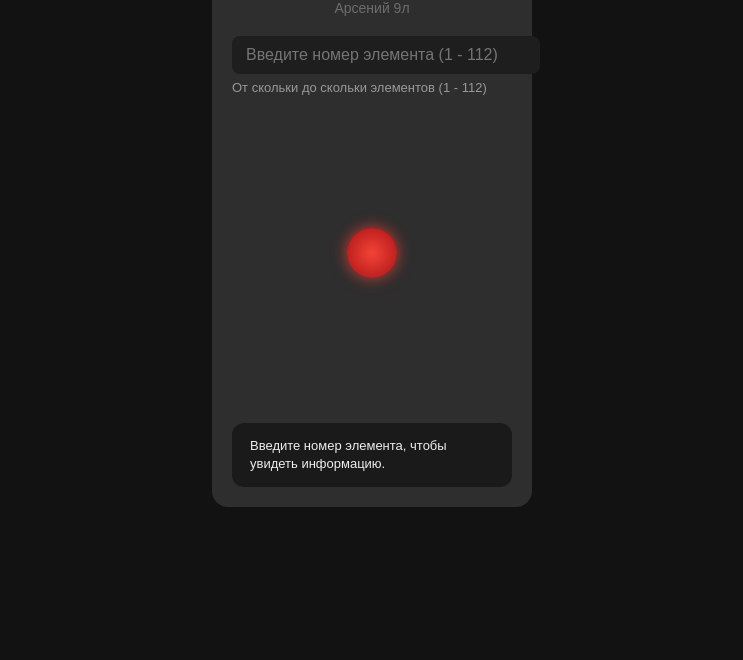
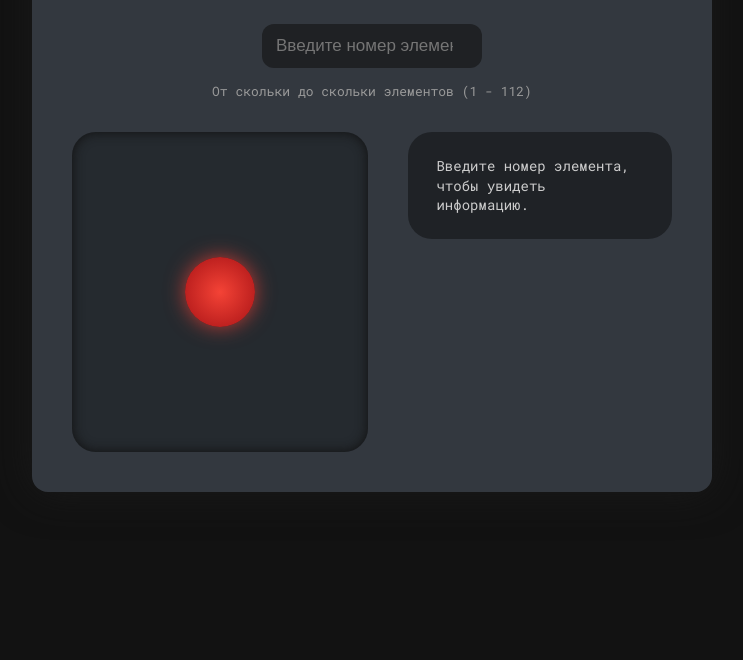
Before and after one commit to s3nn1x/Atom-Vision, a plain HTML site: page docs/index.html in a window 1280 px wide. Shown: the part 140-800 px from the top of the page, without its empty margins (268-1011 px from the left). Drawn offline with Linux system fonts and the light colour scheme.

Commit message:
Update index.html

```diff
--- a/docs/index.html
+++ b/docs/index.html
@@ -3,105 +3,129 @@
 <head>
 <meta charset="UTF-8" />
 <meta name="viewport" content="width=device-width, initial-scale=1" />
-<title>Визуализация Атома 2D</title>
+<title>Визуализация Атома</title>
 <style>
+  @import url('https://fonts.googleapis.com/css2?family=Roboto+Mono&display=swap');
+  * {
+    box-sizing: border-box;
+  }
   body {
     margin: 0;
-    background: #121212;
-    font-family: Arial, sans-serif;
-    color: #eee;
+    background-color: #121212;
+    font-family: 'Roboto Mono', monospace;
+    color: #ddd;
     display: flex;
     justify-content: center;
+    align-items: flex-start;
+    min-height: 100vh;
     padding: 40px 20px;
   }
   .container {
-    background: #2e2e2e;
+    background: #33383f;
     border-radius: 16px;
-    width: 320px;
-    padding: 20px;
-    box-sizing: border-box;
+    width: 680px;
+    padding: 30px 40px 40px 40px;
+    box-shadow: 0 0 40px #1a1a1a;
     user-select: none;
   }
   h1 {
-    margin: 0 0 6px 0;
+    margin: 0 0 8px 0;
+    font-weight: 600;
+    font-size: 28px;
     text-align: center;
+    color: #fff;
   }
   .author {
     text-align: center;
+    font-weight: 300;
     font-size: 14px;
     color: rgba(255 255 255 / 0.3);
-    margin-bottom: 20px;
+    margin-bottom: 30px;
   }
   input[type=number] {
-    width: 100%;
-    padding: 10px 14px;
-    border-radius: 8px;
+    display: block;
+    margin: 0 auto 14px auto;
+    width: 220px;
+    padding: 12px 14px;
+    border-radius: 12px;
     border: none;
-    font-size: 16px;
-    background: #1e1e1e;
+    font-size: 17px;
+    background: #1f2124;
     color: #ddd;
-    margin-bottom: 6px;
+    text-align: center;
     outline-offset: 2px;
-    outline-color: #666;
+    outline-color: #555;
+    transition: outline-color 0.3s ease;
   }
   input[type=number]:focus {
     outline-color: #4caf50;
-    background: #272727;
+    background: #272b30;
   }
   .hint {
+    text-align: center;
     font-size: 13px;
     color: #999;
-    margin-bottom: 18px;
+    margin-bottom: 32px;
     user-select: none;
+  }
+  .flex-row {
+    display: flex;
+    gap: 40px;
+    justify-content: center;
+    align-items: flex-start;
   }
   .atom-visualization {
     position: relative;
-    width: 280px;
-    height: 280px;
-    margin: 0 auto 30px auto;
+    width: 320px;
+    height: 320px;
+    background: #252a2f;
+    border-radius: 24px;
+    box-shadow: inset 0 0 12px #111;
   }
   .nucleus {
     position: absolute;
     top: 50%; left: 50%;
-    width: 50px; height: 50px;
+    width: 70px; height: 70px;
     background: radial-gradient(circle at center, #f44336 0%, #b71c1c 80%);
     border-radius: 50%;
-    box-shadow: 0 0 15px #f44336cc;
+    box-shadow: 0 0 20px #f44336bb;
     transform: translate(-50%, -50%);
     z-index: 10;
   }
   .orbit {
     position: absolute;
-    border: 1.3px solid rgba(255,255,255,0.25);
+    border: 2px solid rgba(255,255,255,0.15);
     border-radius: 50%;
     top: 50%; left: 50%;
     transform: translate(-50%, -50%);
   }
   .electron {
     position: absolute;
-    width: 12px; height: 12px;
+    width: 16px; height: 16px;
     background: #4caf50;
     border-radius: 50%;
-    box-shadow: 0 0 8px #4caf50cc;
+    box-shadow: 0 0 12px #4caf50dd;
   }
-  .info {
-    background: #1a1a1a;
-    border-radius: 12px;
-    padding: 14px 18px;
-    font-size: 13px;
+  .info-panel {
+    width: 280px;
+    background: #1f2226;
+    border-radius: 24px;
+    padding: 24px 28px;
+    font-size: 14px;
     line-height: 1.4;
-    max-height: 300px;
+    color: #ccc;
+    user-select: text;
+    max-height: 320px;
     overflow-y: auto;
-    white-space: pre-line;
-    user-select: text;
   }
-  .info strong {
+  .info-panel strong {
     font-size: 18px;
     display: block;
-    margin-bottom: 6px;
+    margin-bottom: 8px;
+    color: #fff;
   }
-  .info .section {
-    margin-bottom: 10px;
+  .info-section {
+    margin-bottom: 14px;
   }
 </style>
 </head>
@@ -111,10 +135,12 @@
   <div class="author">Арсений 9л</div>
   <input id="elementInput" type="number" min="1" max="112" placeholder="Введите номер элемента (1 - 112)" />
   <div class="hint">От скольки до скольки элементов (1 - 112)</div>
-  <div class="atom-visualization" aria-label="Атом">
-    <div class="nucleus"></div>
+  <div class="flex-row">
+    <div class="atom-visualization" aria-label="Атом">
+      <div class="nucleus"></div>
+    </div>
+    <div class="info-panel" id="elementInfo">Введите номер элемента, чтобы увидеть информацию.</div>
   </div>
-  <div class="info" id="elementInfo">Введите номер элемента, чтобы увидеть информацию.</div>
 </div>
 
 <script>
@@ -123,18 +149,18 @@
   const infoBox = document.getElementById('elementInfo');
 
   const shellsCapacity = [2,8,18,32,18,8,2];
-  const baseRadius = 35;
+  const baseRadius = 45;
 
   function clearAtom() {
-    container.querySelectorAll('.orbit').forEach(e => e.remove());
+    container.querySelectorAll('.orbit').forEach(o => o.remove());
     container.querySelectorAll('.electron').forEach(e => e.remove());
   }
 
   function createOrbit(radius) {
     const orbit = document.createElement('div');
     orbit.classList.add('orbit');
-    orbit.style.width = `${radius * 2}px`;
-    orbit.style.height = `${radius * 2}px`;
+    orbit.style.width = `${radius*2}px`;
+    orbit.style.height = `${radius*2}px`;
     return orbit;
   }
 
@@ -149,26 +175,24 @@
   function drawAtom(electrons) {
     clearAtom();
     let remaining = electrons;
-    for (let i=0; i<shellsCapacity.length && remaining>0; i++) {
+    for(let i=0; i<shellsCapacity.length && remaining>0; i++) {
       const count = Math.min(remaining, shellsCapacity[i]);
       remaining -= count;
-      const radius = baseRadius + i*28;
-
+      const radius = baseRadius + i*30;
       const orbit = createOrbit(radius);
       container.appendChild(orbit);
-
       for(let n=0; n<count; n++) {
-        const angle = (2 * Math.PI / count) * n - Math.PI / 2;
-        const x = radius + radius * Math.cos(angle) - 6;
-        const y = radius + radius * Math.sin(angle) - 6;
-        const electron = createElectron(x, y);
+        const angle = (2*Math.PI/count)*n - Math.PI/2;
+        const x = radius + radius*Math.cos(angle) - 8;
+        const y = radius + radius*Math.sin(angle) - 8;
+        const electron = createElectron(x,y);
         container.appendChild(electron);
       }
     }
   }
 
   function formatSection(title, content) {
-    return `<div class="section"><strong>${title}</strong>${content}</div>`;
+    return `<div class="info-section"><strong>${title}</strong>${content}</div>`;
   }
 
   let elements = {};
@@ -182,9 +206,9 @@
     const e = elements[num];
     let html = '';
     html += `<strong>${e.name} (${e.symbol})</strong>`;
-    html += formatSection('Атомный номер (Z): ', e.atomicNumber);
-    html += formatSection('Атомная масса (A): ', e.atomicMass);
-    html += formatSection('Период и группа: ', `Период ${e.period}, Группа ${e.group || '—'}`);
+    html += formatSection('Атомный номер (Z):', e.atomicNumber);
+    html += formatSection('Атомная масса (A):', e.atomicMass);
+    html += formatSection('Период и группа:', `Период ${e.period}, Группа ${e.group || '—'}`);
     html += formatSection('Электронная конфигурация:', e.electronConfiguration);
     html += formatSection('Физические свойства:', e.physicalProperties);
     html += formatSection('Химические свойства:', e.chemicalProperties);
@@ -203,8 +227,8 @@
     .then(data => {
       elements = data;
       input.addEventListener('input', () => {
-        const val = +input.value;
-        if (!val || val < 1 || val > 112) {
+        let val = +input.value;
+        if(!val || val<1 || val>112) {
           infoBox.textContent = 'Введите число от 1 до 112';
           drawAtom(0);
           return;
```
